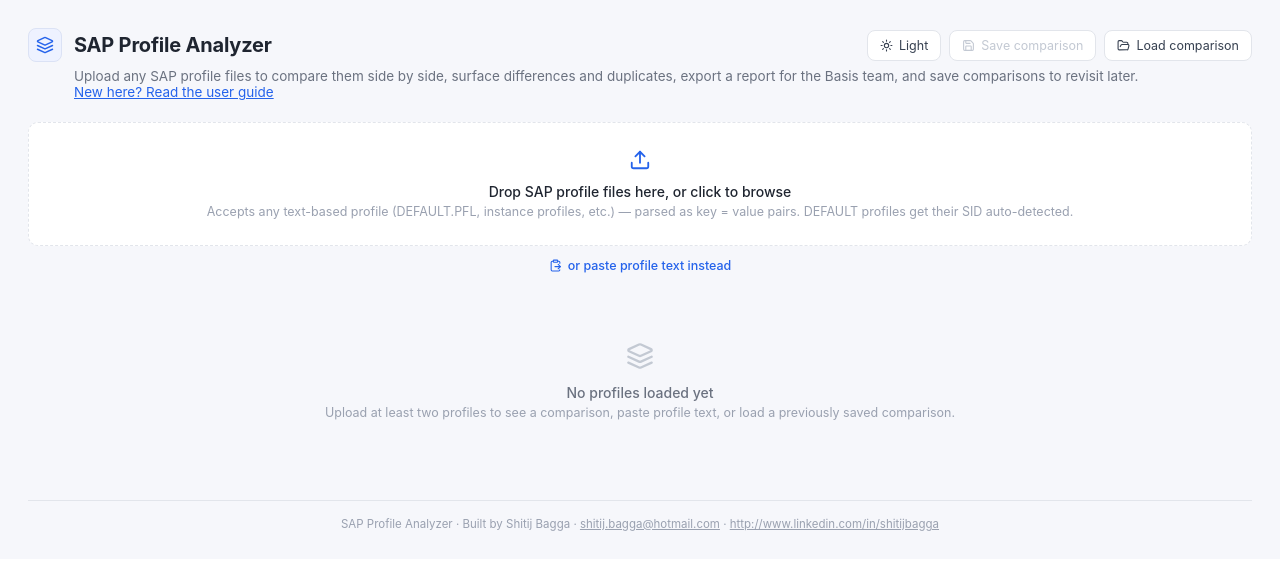
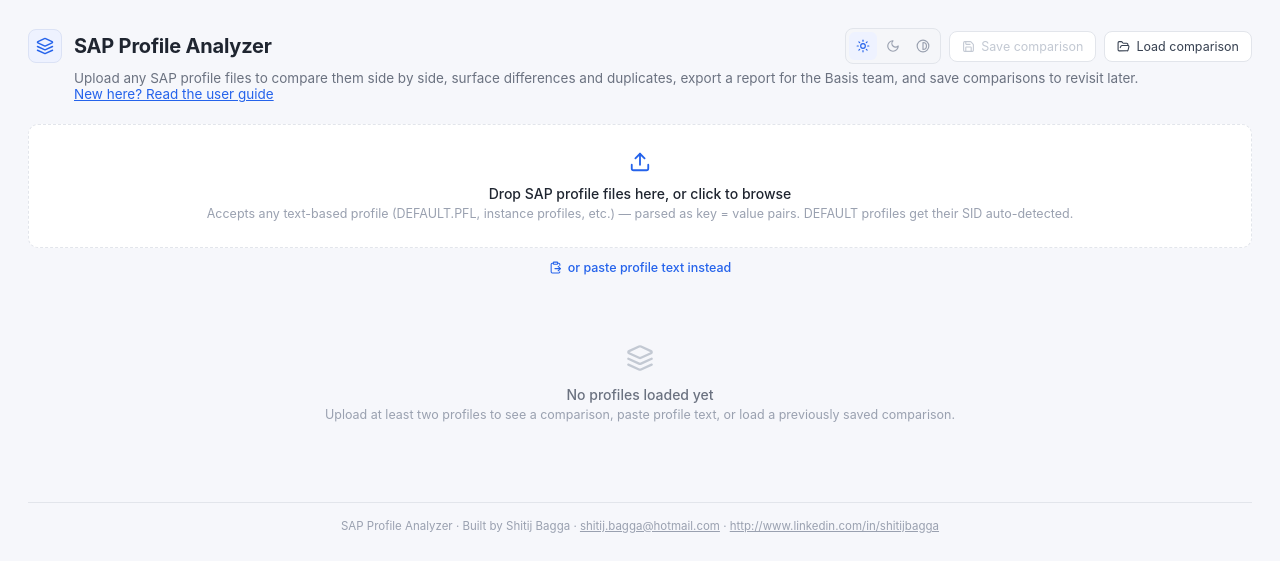
Before and after one commit to shitijbagga/sap-profile-comparator, a React (Vite) app: page / in a window 1280 px wide. Shown: the top 572 px of the page. Built offline with nearby package versions, Linux system fonts and the light colour scheme.

Commit message:
Changed theme toggle in separate smaller buttons

```diff
--- a/src/App.jsx
+++ b/src/App.jsx
@@ -636,10 +636,6 @@
     }
   }, [theme]);
 
-  const THEME_ORDER = ["light", "dark", "colorblind"];
-  const cycleTheme = () => {
-    setTheme((prev) => THEME_ORDER[(THEME_ORDER.indexOf(prev) + 1) % THEME_ORDER.length]);
-  };
   const t = THEMES[theme];
 
   const handleFiles = useCallback(async (fileList) => {
@@ -1291,17 +1287,42 @@
           </div>
           <h1 style={{ fontSize: 20, fontWeight: 700, margin: 0, letterSpacing: "-0.01em", color: t.textPrimary }}>SAP Profile Analyzer</h1>
         </div>
-        <div style={{ display: "flex", gap: 8 }}>
-          <button
-            onClick={cycleTheme}
-            title={`Theme: ${theme === "light" ? "Light" : theme === "dark" ? "Dark" : "Colorblind-safe"} (click to switch)`}
-            style={{ display: "flex", alignItems: "center", gap: 6, background: t.panelBg, border: `1px solid ${t.border}`, borderRadius: 8, padding: "7px 12px", fontSize: 12.5, color: t.textSecondary }}
-          >
-            {theme === "light" && <Sun size={13} />}
-            {theme === "dark" && <Moon size={13} />}
-            {theme === "colorblind" && <Contrast size={13} />}
-            {theme === "light" ? "Light" : theme === "dark" ? "Dark" : "Colorblind-safe"}
-          </button>
+        <div style={{ display: "flex", alignItems: "center", gap: 8 }}>
+          <div role="group" aria-label="Theme" style={{ display: "flex", background: t.panelBgAlt, border: `1px solid ${t.border}`, borderRadius: 8, padding: 3, gap: 2 }}>
+            <button
+              onClick={() => setTheme("light")}
+              title="Light theme"
+              style={{
+                display: "flex", alignItems: "center", justifyContent: "center", width: 28, height: 28,
+                borderRadius: 6, border: "none", background: theme === "light" ? t.accentBg : "transparent",
+                color: theme === "light" ? t.accent : t.textFaint,
+              }}
+            >
+              <Sun size={14} />
+            </button>
+            <button
+              onClick={() => setTheme("dark")}
+              title="Dark theme"
+              style={{
+                display: "flex", alignItems: "center", justifyContent: "center", width: 28, height: 28,
+                borderRadius: 6, border: "none", background: theme === "dark" ? t.accentBg : "transparent",
+                color: theme === "dark" ? t.accent : t.textFaint,
+              }}
+            >
+              <Moon size={14} />
+            </button>
+            <button
+              onClick={() => setTheme("colorblind")}
+              title="Colorblind-safe theme"
+              style={{
+                display: "flex", alignItems: "center", justifyContent: "center", width: 28, height: 28,
+                borderRadius: 6, border: "none", background: theme === "colorblind" ? t.accentBg : "transparent",
+                color: theme === "colorblind" ? t.accent : t.textFaint,
+              }}
+            >
+              <Contrast size={14} />
+            </button>
+          </div>
           <button
             onClick={exportSession}
             disabled={!profiles.length}
```
